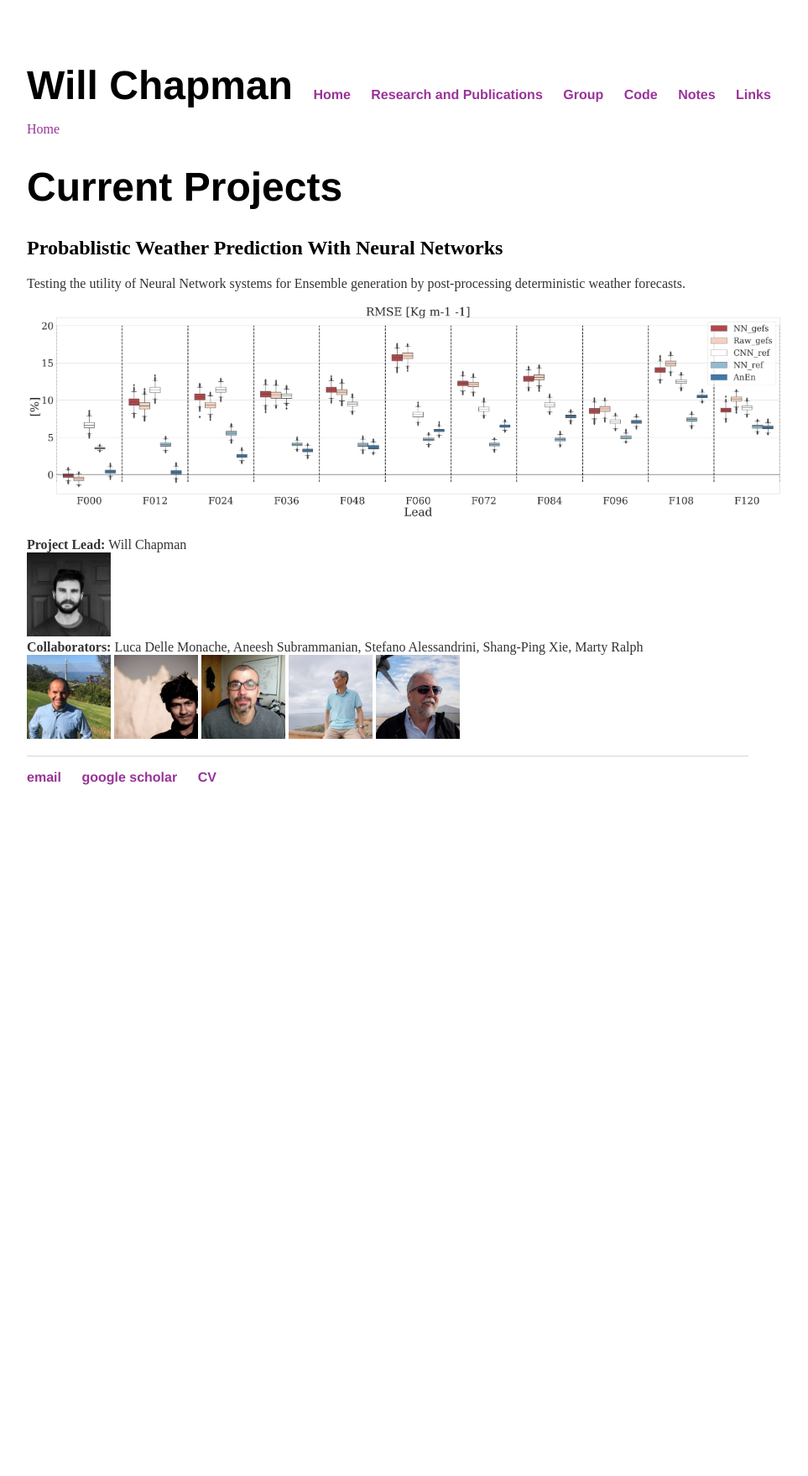
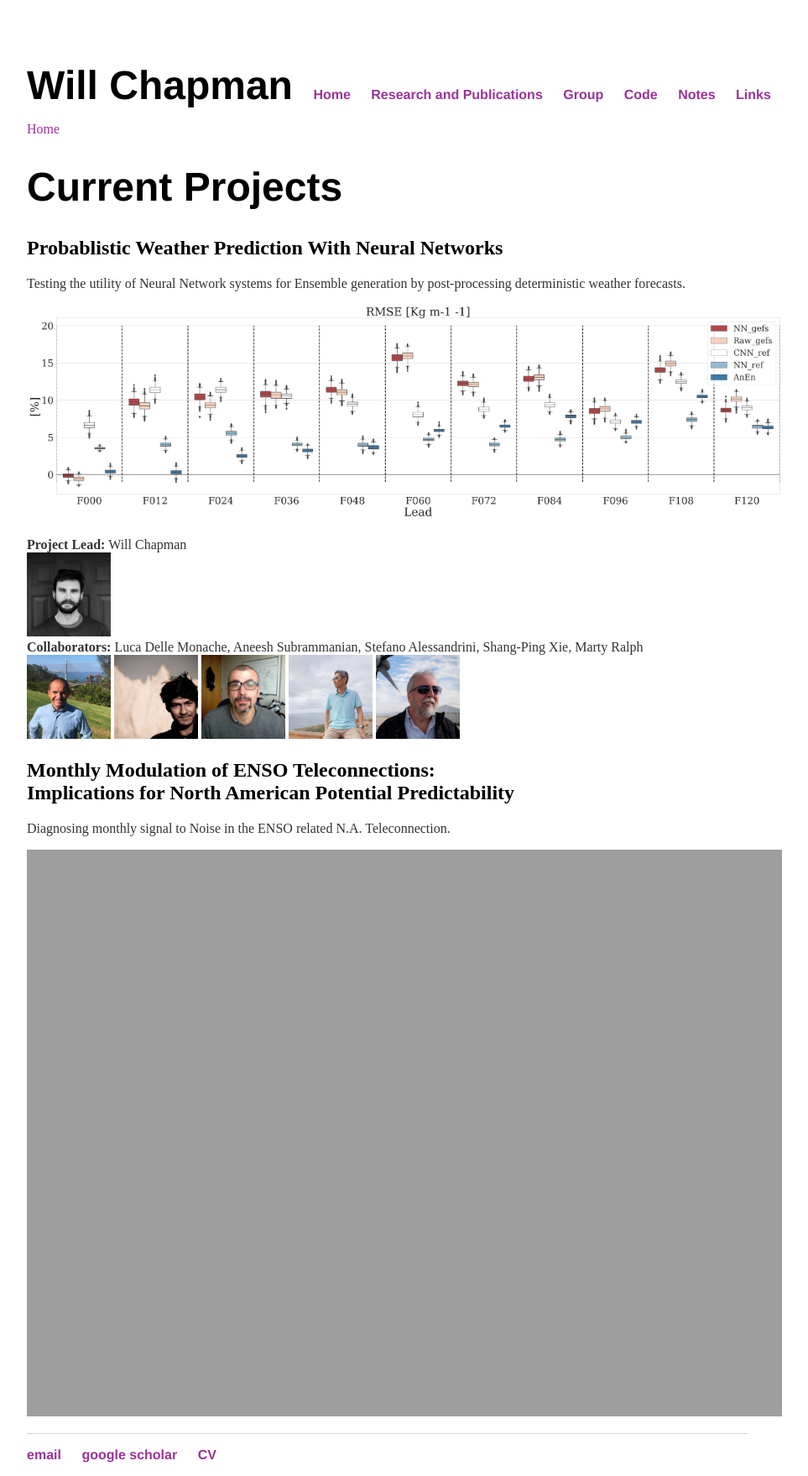
Before and after one commit to WillyChap/willychap_beta.github.io, a Jekyll site: the page built from research/projects.md, in a window 1280 px wide. Shown: the whole page at 84% size, without its empty margins (276-1239 px from the left). Built offline with Jekyll 4.4.1, drawn with Linux system fonts in a browser that asks for light colours; our own code applies the rules of GitHub Pages for plain Markdown files; before the commit the page ends 951 px from its top, so only the background shows below that.

Commit message:
Update projects.md

```diff
--- a/research/projects.md
+++ b/research/projects.md
@@ -11,3 +11,9 @@ Testing the utility of Neural Network systems for Ensemble generation by post-pr
 <img src="http://willychap.github.io/images/william_chapman_square.jpg" alt="Me" width="100"/><br/>
 **Collaborators:** Luca Delle Monache, Aneesh Subrammanian, Stefano Alessandrini, Shang-Ping Xie, Marty Ralph<br/>
 <img src="http://willychap.github.io/images/LDM.jpg" alt="LDM" width="100"/> <img src="http://willychap.github.io/images/ACS.jpg" alt="ACS" width="100"/> <img src="http://willychap.github.io/images/SA.jpg" alt="SPX" width="100"/> <img src="http://willychap.github.io/images/SPX.jpg" alt="SPX" width="100"/> <img src="http://willychap.github.io/images/FMR.jpg" alt="FMR" width="100"/>
+
+
+## Monthly Modulation of ENSO Teleconnections: Implications for North American Potential Predictability <br/>
+Diagnosing monthly signal to Noise in the ENSO related N.A. Teleconnection.
+
+<img src="http://willychap.github.io/research/images/Fig_09.jpg" alt="ELNINO" width="900"/>
```
